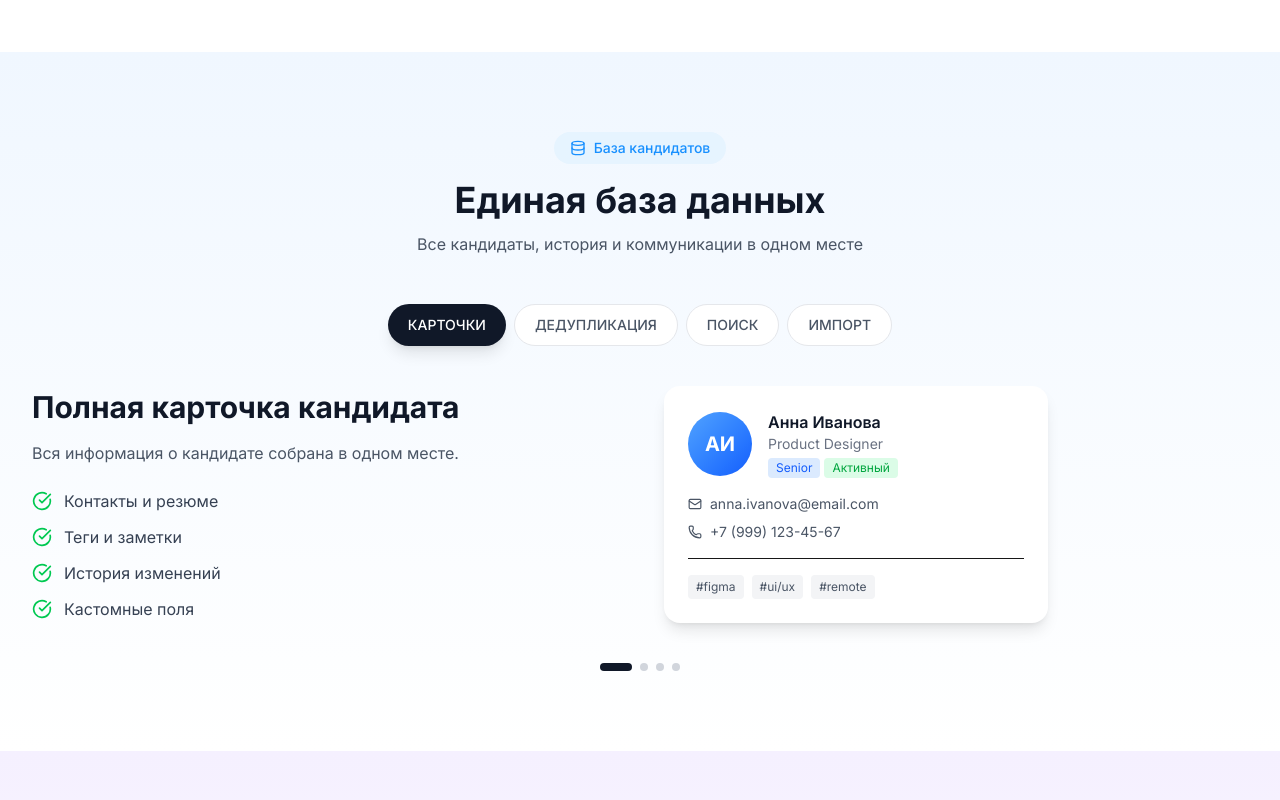
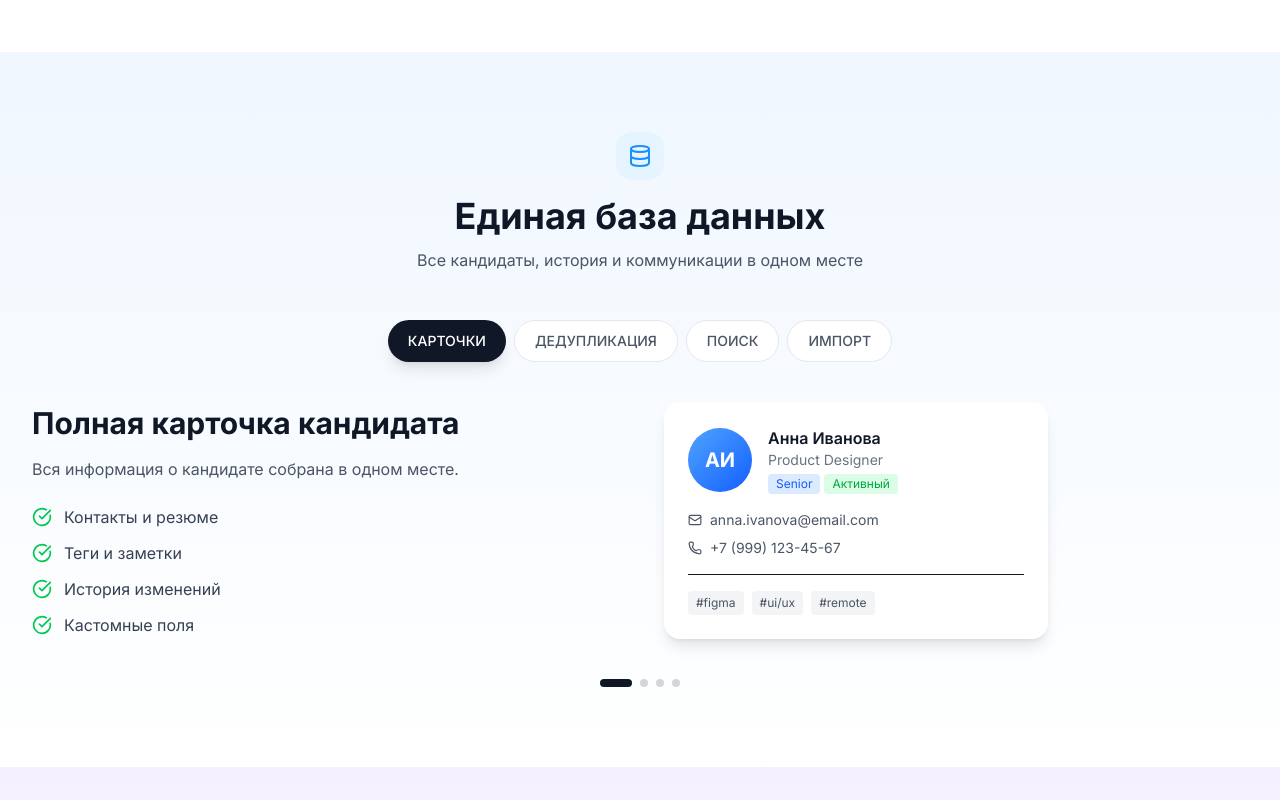
Before and after one commit to antonolnov/web_design, a Next.js app in the folder workhere-landing/: page /web_design/ in a window 1280 px wide. Shown: the part 1480-2280 px from the top of the page. Built offline with nearby package versions, Linux system fonts and the light colour scheme.

Commit message:
Remove duplicated badge headers from feature blocks
Co-authored-by: antonolnov <antonolnov@gmail.com>

```diff
--- a/workhere-landing/src/components/sections/Features.tsx
+++ b/workhere-landing/src/components/sections/Features.tsx
@@ -470,10 +470,9 @@ function FeatureBlock({ block, index }: { block: typeof blocks[0]; index: number
           animate={isInView ? { opacity: 1, y: 0 } : {}}
           className="text-center mb-12"
         >
-          <span className="inline-flex items-center gap-2 px-4 py-1.5 mb-4 text-sm font-medium text-[#1890ff] bg-[#e6f4ff] rounded-full">
-            <block.icon size={16} />
-            {block.badge}
-          </span>
+          <div className="inline-flex items-center justify-center w-12 h-12 mb-4 bg-[#e6f4ff] rounded-2xl">
+            <block.icon size={24} className="text-[#1890ff]" />
+          </div>
           <h2 className="text-3xl md:text-4xl font-bold text-gray-900 mb-3">{block.title}</h2>
           <p className="text-gray-600 max-w-xl mx-auto">{block.subtitle}</p>
         </motion.div>
```
